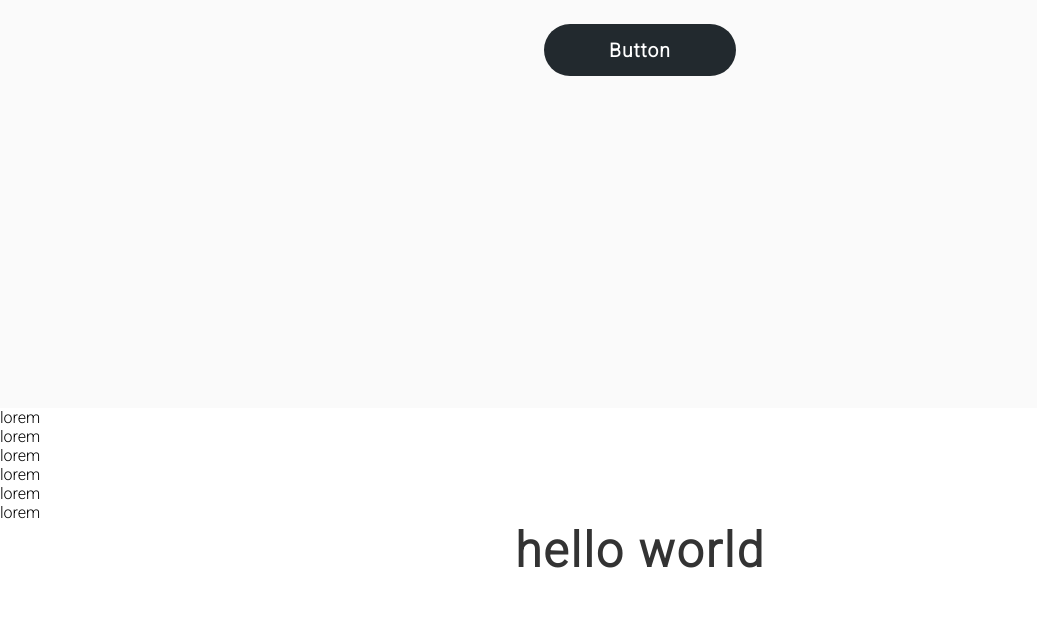
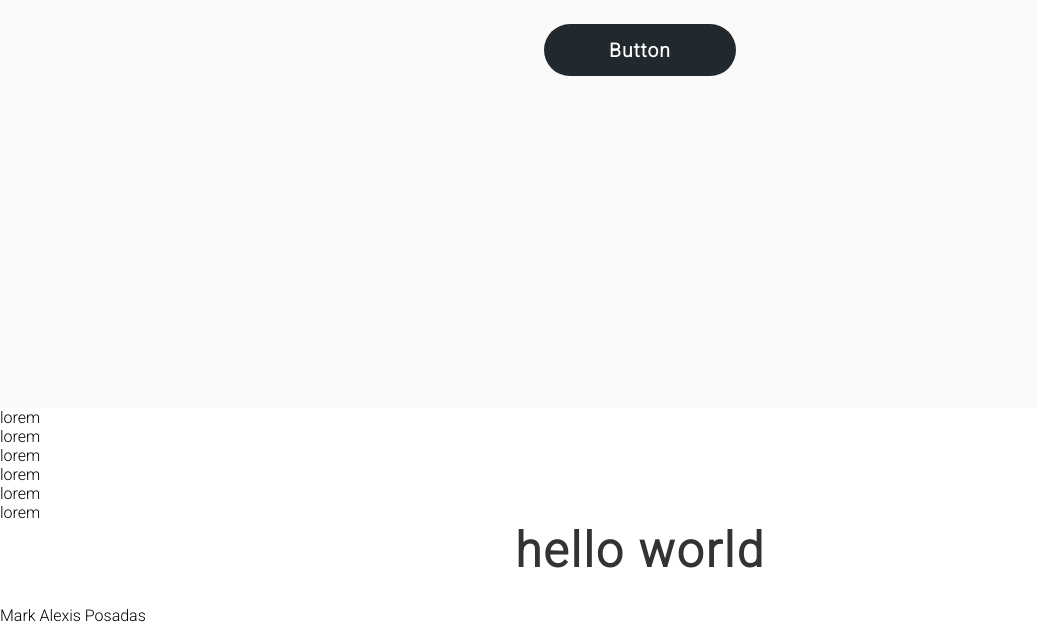
Before and after one commit to alexisbiersack/Practice, a plain HTML site: page index.html in a window 1280 px wide. Shown: the part 392-1017 px from the top of the page, without its empty margins (0-1037 px from the left). Drawn offline with Linux system fonts and the light colour scheme.

Commit message:
add footer

```diff
--- a/index.html
+++ b/index.html
@@ -13,6 +13,7 @@
             <div class="container">
                 <h1>Css grid and flexbox together</h1>
                 <a href="#" class="button">Button</a>
+
             </div>
         </header>
         <section class="hero bg-hero">
@@ -26,6 +27,9 @@
         <section class="social">
             <h1>hello world</h1>
         </section>
+        <footer>
+            <p>Mark Alexis Posadas</p>
+        </footer>
     </main>
 </body>
 </html>
```
